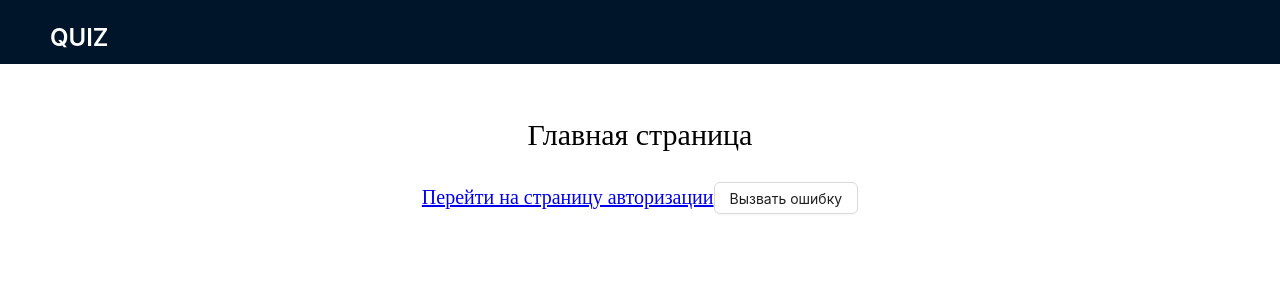
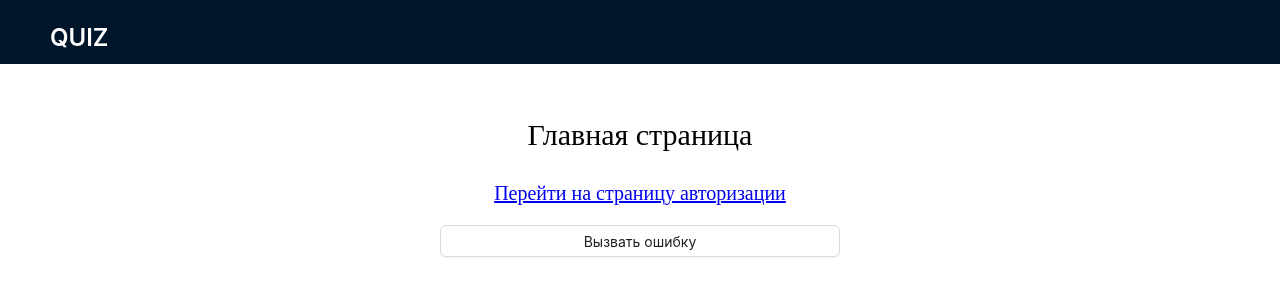
Before and after one commit to OlesyaSemiguk/quiz_sputnik, a React app: page / in a window 1280 px wide. Shown: the top 300 px of the page. Built offline with nearby package versions, Linux system fonts and the light colour scheme.

Commit message:
Bug fixes

```diff
--- a/package.json
+++ b/package.json
@@ -22,8 +22,6 @@
     "@babel/preset-env": "^7.22.9",
     "@babel/preset-react": "^7.22.5",
     "@babel/preset-typescript": "^7.22.5",
-    "@testing-library/jest-dom": "^5.17.0",
-    "@testing-library/react": "^12.1.5",
     "@types/jest": "^29.5.3",
     "@types/node": "^17.0.21",
     "@types/react": "^17.0.39",
--- a/src/components/Quiz/Quiz.tsx
+++ b/src/components/Quiz/Quiz.tsx
@@ -29,7 +29,7 @@ export const Quiz = () => {
   const [questionPerPage] = useState(5)
   const lastQuestionIndex = currentPage * questionPerPage
   const firstQuestionIndex = lastQuestionIndex - questionPerPage
-
+  const totalPage = Math.ceil(questionsData.length / questionPerPage) * 10
   const currentQuestion = questionsData.slice(
     firstQuestionIndex,
     lastQuestionIndex,
@@ -62,11 +62,7 @@ export const Quiz = () => {
         <h3 className={isFinish ? 'active' : 'result'}>
           Правильных ответов {quantityСorrectAnswer} из {questionsData.length}
         </h3>
-        <Pagination
-          defaultCurrent={1}
-          total={Math.ceil(questionsData.length / questionPerPage) * 10}
-          onChange={onChange}
-        />{' '}
+        <Pagination defaultCurrent={1} total={totalPage} onChange={onChange} />{' '}
       </Space>
     </div>
   )
--- a/src/pages/AuthPage.tsx
+++ b/src/pages/AuthPage.tsx
@@ -51,6 +51,7 @@ export const AuthPage = () => {
     dispatch(loginSucces(data.idToken, data.email))
     navigate('/quiz')
   }
+  const textOnPage = isLogin ? 'Авторизация' : 'Регистрация'
   return (
     <>
       <HeaderComponents />
@@ -60,10 +61,10 @@ export const AuthPage = () => {
         className="button_auth"
         size="large"
       >
-        Авторизация
+        {textOnPage}
       </Button>{' '}
       <Modal
-        title={isLogin ? 'Авторизация' : 'Регистрация'}
+        title={textOnPage}
         open={isModalOpen}
         onOk={handleOk}
         onCancel={handleCancel}
--- a/src/pages/NotFoundPage.tsx
+++ b/src/pages/NotFoundPage.tsx
@@ -1,25 +1,13 @@
 import { HeaderComponents } from 'components/Header/HeaderComponents'
 import React from 'react'
 import { LOGIN_ROUTE } from 'utils/consts'
-
+import './stylePage.scss'
 const NotFoundPage = () => {
   return (
     <>
       <HeaderComponents />
-      <div
-        style={{
-          padding: 24,
-          textAlign: 'center',
-          fontSize: 20,
-        }}
-      >
-        <p
-          style={{
-            fontSize: 30,
-          }}
-        >
-          Страница не найдена
-        </p>
+      <div className="PageContent">
+        <p className="TitlePageContent">Страница не найдена</p>
         <a href={LOGIN_ROUTE}>Перейти на страницу авторизации</a>
       </div>
     </>
--- a/src/pages/StartPage.tsx
+++ b/src/pages/StartPage.tsx
@@ -4,26 +4,16 @@ import { HeaderComponents } from 'components/Header/HeaderComponents'
 import { error } from 'console'
 import React from 'react'
 import { LOGIN_ROUTE } from 'utils/consts'
-
+import './stylePage.scss'
 const StartPage = () => {
   return (
     <>
       <HeaderComponents />
-      <div
-        style={{
-          padding: 24,
-          textAlign: 'center',
-          fontSize: 20,
-        }}
-      >
-        <p
-          style={{
-            fontSize: 30,
-          }}
-        >
-          Главная страница
-        </p>
-        <a href={LOGIN_ROUTE}>Перейти на страницу авторизации</a>
+      <div className="PageContent">
+        <p className="TitlePageContent">Главная страница</p>
+        <a className="StartPageLink" href={LOGIN_ROUTE}>
+          Перейти на страницу авторизации
+        </a>
         <ErrorBoundary>
           <ButtonWithError />
         </ErrorBoundary>
--- a/src/pages/stylePage.scss
+++ b/src/pages/stylePage.scss
@@ -12,3 +12,19 @@ input {
   margin-right: auto;
   margin-top: 50px;
 }
+.PageContent {
+  display: flex;
+  flex-direction: column;
+  width: 400px;
+  padding: 24px;
+  text-align: center;
+  font-size: 20px;
+  margin-left: auto;
+  margin-right: auto;
+  .TitlePageContent {
+    font-size: 30px;
+  }
+  .StartPageLink {
+    margin-bottom: 20px;
+  }
+}
```
